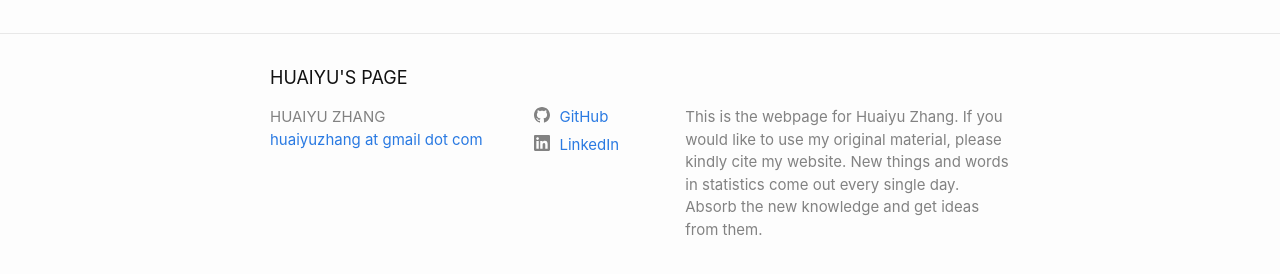
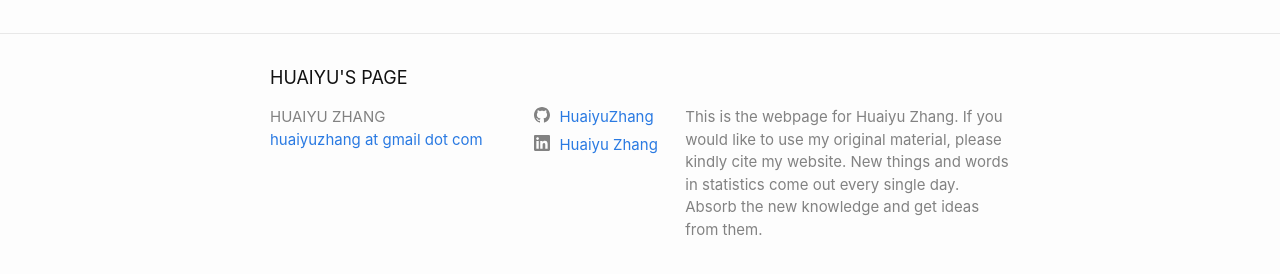
Before and after one commit to HuaiyuZhang/personal-site-old, a Jekyll site: the page built from index.md, in a window 1280 px wide. Shown: the part 599-873 px from the top of the page. Built offline with Jekyll 4.4.1, drawn with Linux system fonts in a browser that asks for light colours.

Commit message:
Change theme name and github linkedin name

```diff
--- a/_config.yml
+++ b/_config.yml
@@ -9,13 +9,13 @@ description: > # this means to ignore newlines until "twitter_username:"
 
 # social links
 #twitter_username: jekyllrb
-github_username:  GitHub
+github_username:  HuaiyuZhang
 # rss: rss
 # dribbble_username: jekyll
 # facebook_username: jekyll
 # flickr_username: jekyll
 # instagram_username: jekyll
-linkedin_username: LinkedIn
+linkedin_username: Huaiyu Zhang
 # pinterest_username: jekyll
 # youtube_username: jekyll
 # googleplus_username: +jekyll
@@ -41,7 +41,8 @@ minima:
 # - about.html
 
 # Build settings
-theme: minima
+#theme: minima
+theme: jekyll-theme-minimal
 markdown: kramdown
 
 plugins:
```
